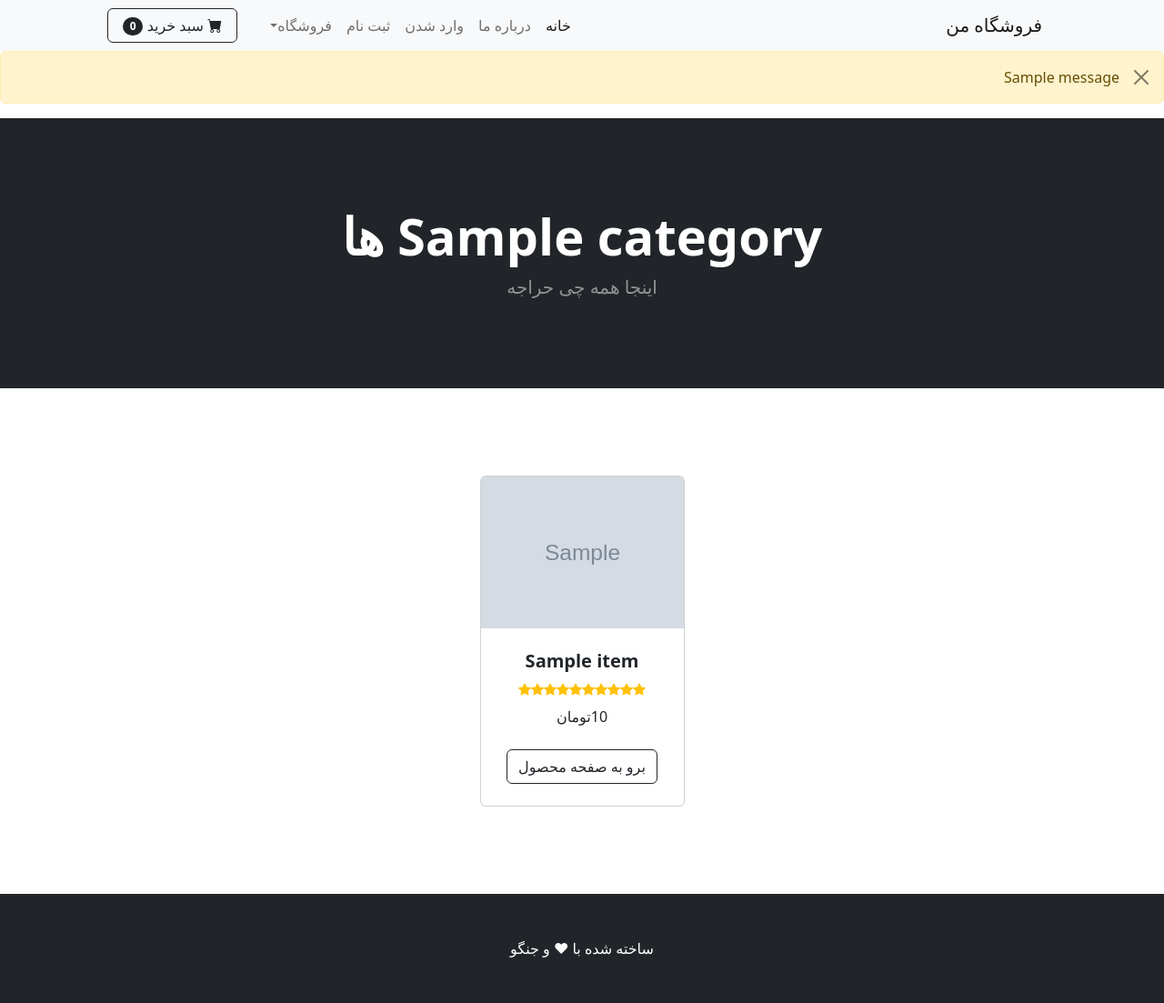
After one commit to f-reihani/Ecommerce, a Django app: template templates/category.html in a window 1280 px wide. The commit adds this page. Shown: the whole page at 91% size. Run offline with Django 4.2, Linux system fonts and the light colour scheme; the template is opened without the code that fills it: most values are stand-ins (such as "Sample title", 1, 10 or a date in 2020); grey boxes marked "Sample" are stand-in pictures; one stand-in notice (Sample message) is shown; some libraries are stand-ins or nearby versions.

Commit message:
video 11 is completed

```diff
--- a/ecommerceProject/settings.py
+++ b/ecommerceProject/settings.py
@@ -28,6 +28,7 @@ INSTALLED_APPS = [
     'django.contrib.staticfiles',
     'django.contrib.humanize',
     'shop',
+    'cart',
 ]
 
 MIDDLEWARE = [
--- a/ecommerceProject/urls.py
+++ b/ecommerceProject/urls.py
@@ -5,5 +5,6 @@ from django.conf.urls.static import static
 
 urlpatterns = [
     path('admin/', admin.site.urls),
-    path('', include('shop.urls'))
-]+static(settings.MEDIA_URL, document_root = settings.MEDIA_ROOT)
+    path('', include('shop.urls')),
+    path('cart/', include('cart.urls'))
+]+static(settings.MEDIA_URL, document_root=settings.MEDIA_ROOT)
--- a/shop/urls.py
+++ b/shop/urls.py
@@ -6,6 +6,6 @@ urlpatterns = [
     path('login/', views.login_user, name="login"),
     path('logout/', views.logout_user, name="logout"),
     path('signup/', views.signup_user, name="signup"),
-    path('priduct/<int:pk>', views.product, name="product"),
+    path('product/<int:pk>', views.product, name="product"),
     path('category/<str:cat>', views.category, name="category"),
 ]
--- a/shop/views.py
+++ b/shop/views.py
@@ -60,7 +60,8 @@ def category(request, cat):
     cat = cat. replace("-", " ")
     try:
         category = Category.objects.get(name=cat)
-        products = Product.objects.filter(category=category)
-        return render(request, 'category.html', {'products': product, 'category':category})
+        product = Product.objects.filter(category=category)
+        return render(request, 'category.html', {'products': product, "category": category})
     except:
+        messages.success(request, ('دسته بندی وجود ندارد'))
         return redirect("home")
--- /dev/null
+++ b/templates/category.html
@@ -0,0 +1,82 @@
+{% extends "base.html" %}
+{% load static %}
+{% load humanize %}
+{% block content %}
+
+        <!-- Header-->
+        <header class="bg-dark py-5">
+            <div class="container px-4 px-lg-5 my-5">
+                <div class="text-center text-white">
+                    <h1 class="display-4 fw-bolder">{{ category }} ها </h1>
+                    <p class="lead fw-normal text-white-50 mb-0">اینجا همه چی حراجه</p>
+                </div>
+            </div>
+        </header>
+        <!-- Section-->
+        <section class="py-5">
+            <div class="container px-4 px-lg-5 mt-5">
+                <div class="row gx-4 gx-lg-5 row-cols-2 row-cols-md-3 row-cols-xl-4 justify-content-center">
+                   {% for item in products %}
+                    {% if item.is_sale %}
+                    <div class="col mb-5">
+                        <div class="card h-100">
+                            <div class="badge bg-dark text-white position-absolute" style="top: 0.5rem; right: 0.5rem">تخفیف ویژه</div>
+                            <!-- Product image-->
+                            <img class="card-img-top" src="{{ item.picture.url }}" alt="..." />
+                            <!-- Product details-->
+                            <div class="card-body p-4">
+                                <div class="text-center">
+                                    <!-- Product name-->
+                                    <h5 class="fw-bolder">{{ item.name }}</h5>
+                                    <div class="d-flex justify-content-center small text-warning mb-2">
+                                    {% with ''|center:item.star as range %}
+                                        {% for _ in range %}
+                                          <div class="bi-star-fill"></div>
+                                        {% endfor %}
+                                    {% endwith %}
+                                    </div>
+                                    <!-- Product price-->
+                                    <strike>{{ item.price | intcomma }} تومان </strike><br>
+                                    {{ item.sale_price | intcomma }}تومان
+                                </div>
+                            </div>
+                            <!-- Product actions-->
+                            <div class="card-footer p-4 pt-0 border-top-0 bg-transparent">
+                                <div class="text-center"><a class="btn btn-outline-dark mt-auto" href="{% url 'product' item.id %}">برو به صفحه محصول</a></div>
+                            </div>
+                        </div>
+                    </div>
+                    {% else %}
+                        <div class="col mb-5">
+                        <div class="card h-100">
+                            <!-- Product image-->
+                            <img class="card-img-top" src="{{ item.picture.url }}" alt="..." />
+                            <!-- Product details-->
+                            <div class="card-body p-4">
+                                <div class="text-center">
+                                    <!-- Product name-->
+                                    <h5 class="fw-bolder">{{ item.name }}</h5>
+                                    <div class="d-flex justify-content-center small text-warning mb-2">
+                                    {%  with ''|center:item.star as range %}
+                                        {% for _ in range %}
+                                          <div class="bi-star-fill"></div>
+                                        {% endfor %}
+                                    {% endwith %}
+                                    </div>
+                                    <!-- Product price-->
+                                    {{ item.price | intcomma }}تومان
+                                </div>
+                            </div>
+                            <!-- Product actions-->
+                            <div class="card-footer p-4 pt-0 border-top-0 bg-transparent">
+                                <div class="text-center"><a class="btn btn-outline-dark mt-auto" href="{% url 'product' item.id %}">برو به صفحه محصول</a></div>
+                            </div>
+                        </div>
+                    </div>
+                    {% endif %}
+                   {% endfor %}
+
+                </div>
+            </div>
+        </section>
+ {% endblock %}
--- a/templates/navbar.html
+++ b/templates/navbar.html
@@ -17,21 +17,21 @@
 
 
                         <li class="nav-item dropdown">
-                            <a class="nav-link dropdown-toggle" id="navbarDropdown" href="#" role="button" data-bs-toggle="dropdown" aria-expanded="false">فروشگاه</a>
+                            <a class="nav-link dropdown-toggle" id="navbarDropdown" href="{%  url 'home' %}" role="button" data-bs-toggle="dropdown" aria-expanded="false">فروشگاه</a>
                             <ul class="dropdown-menu" aria-labelledby="navbarDropdown">
-                                <li><a class="dropdown-item" href="#!">همه محصولات</a></li>
+                                <li><a class="dropdown-item" href="{%  url 'home' %}">همه محصولات</a></li>
                                 <li><hr class="dropdown-divider" /></li>
-                                <li><a class="dropdown-item" href="#!">محصولات پربازدید</a></li>
-                                <li><a class="dropdown-item" href="#!">محصولات جدید</a></li>
+                                <li><a class="dropdown-item" href="{%  url 'category' 'لپتاپ'  %}">لپ تاپ ها</a></li>
+                                <li><a class="dropdown-item" href="{%  url 'category' 'ساعت-هوشمند' %}">ساعت های هوشمند</a></li>
                             </ul>
                         </li>
                     </ul>
                     <form class="d-flex">
-                        <button class="btn btn-outline-dark" type="submit">
+                        <a href={% url 'cart_summery' %} class="btn btn-outline-dark">
                             <i class="bi-cart-fill me-1"></i>
                             سبد خرید
                             <span class="badge bg-dark text-white ms-1 rounded-pill">0</span>
-                        </button>
+                        </a>
                     </form>
                 </div>
             </div>
```
Also changed, not shown: cart/templates/cart_summery.html (added, +17 -0 lines), cart/urls.py (added, +9 -0 lines), db.sqlite3.
